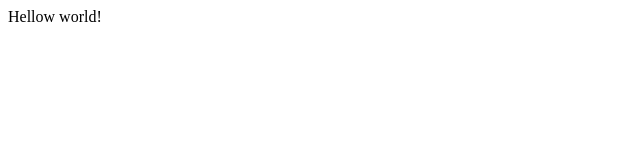
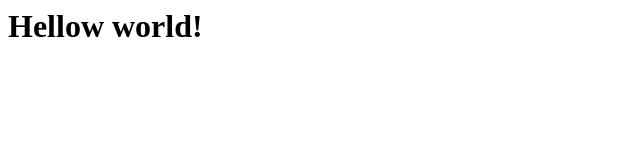
Before and after one commit to stusan140333/stusan140333.github.io, a plain HTML site: page index.html in a window 1280 px wide. Shown: the whole page, without its empty margins (0-640 px from the left). Drawn offline with Linux system fonts and the light colour scheme.

Commit message:
Update index.html

```diff
--- a/index.html
+++ b/index.html
@@ -2,6 +2,6 @@
 <head>
 </head>
 <body>
-Hellow world!
+  <h1>Hellow world!</h1>
 </body>
 </html>
```
